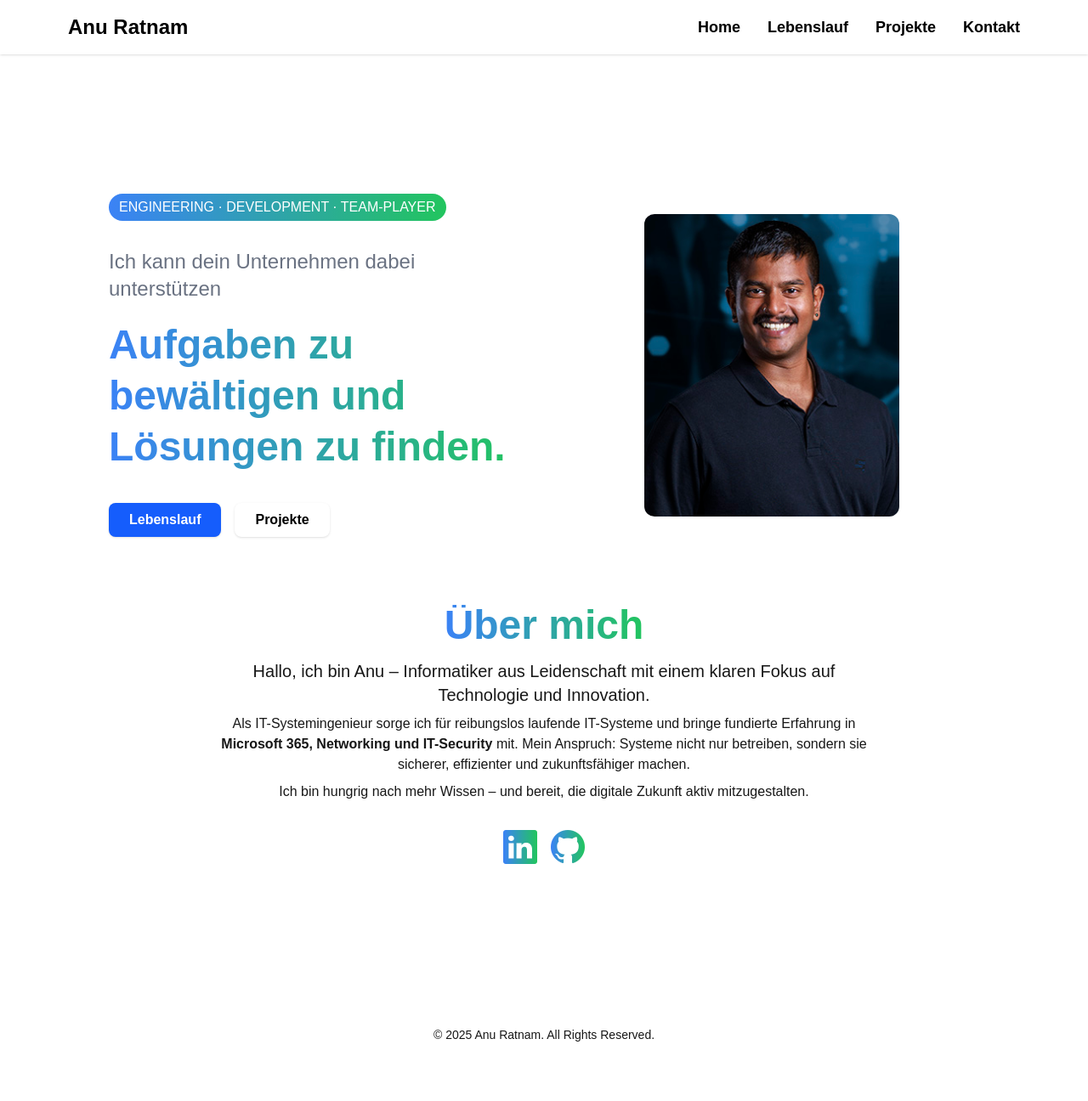
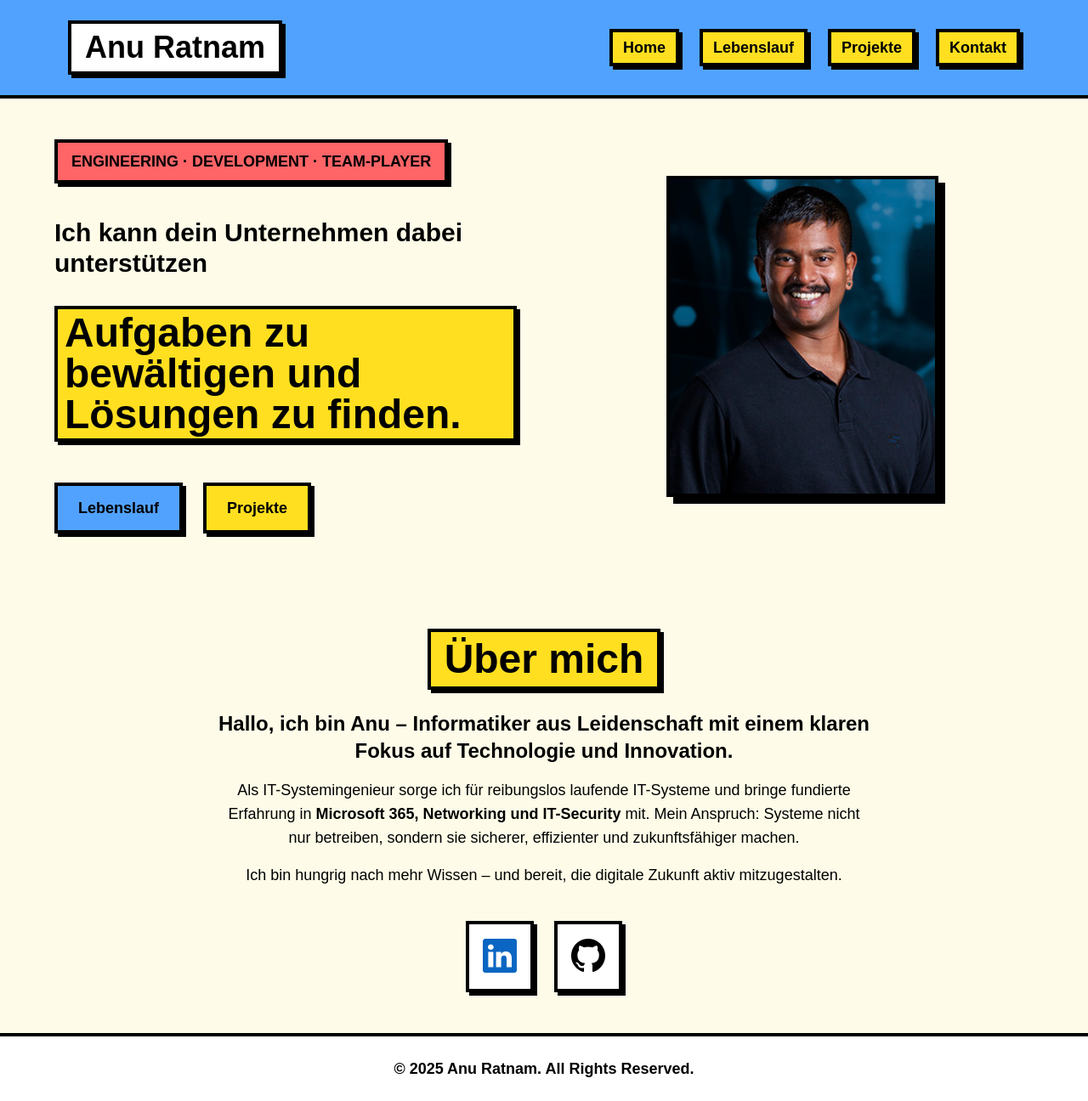
Before and after one commit to theroyalcoder/ratnam.ch, a Next.js app: page / in a window 1280 px wide. Shown: the whole page at 85% size. Before the commit the page ends 1244 px from the top, so only its background shows below. Built offline with nearby package versions, Linux system fonts and the light colour scheme.

Commit message:
Design change to Neo-Brutalism, curriculum-page boxes redesigned

```diff
--- a/app/globals.css
+++ b/app/globals.css
@@ -3,7 +3,7 @@
 
 :root {
   --background: #ffffff;
-  --foreground: #171717;
+  --foreground: #000000;
 }
 
 @theme inline {
@@ -13,12 +13,7 @@
   --font-mono: var(--font-geist-mono);
 }
 
-@media (prefers-color-scheme: dark) {
-  :root {
-    --background: #323232;
-    --foreground: #ededed;
-  }
-}
+
 
 body {
   background: var(--background);
--- a/app/layout.js
+++ b/app/layout.js
@@ -20,16 +20,16 @@ export const metadata = {
 export default function RootLayout({ children }) {
   return (
     <html lang="de">
-      <body className="font-sans min-h-screen flex flex-col">
+      <body className="font-sans min-h-screen flex flex-col bg-yellow-50">
         {/* Header / Navigation */}
-        <header className="w-full py-4 shadow flex items-center">
+        <header className="w-full py-6 border-b-4 border-black bg-blue-400 shadow-[8px_8px_0_0_#000]">
           <div className="flex w-full max-w-6xl mx-auto items-center justify-between px-4">
-            <Link href="/" className="text-2xl font-bold text-black dark:text-white hover:underline">Anu Ratnam</Link>
-            <nav className="flex gap-8 justify-end">
-              <Link href="/" className="text-navlink">Home</Link>
-              <Link href="/curriculum" className="text-navlink">Lebenslauf</Link>
-              <Link href="/projects" className="text-navlink">Projekte</Link>
-              <Link href="/contact" className="text-navlink">Kontakt</Link>
+            <Link href="/" className="text-4xl font-extrabold text-black bg-white px-4 py-2 border-4 border-black shadow-[4px_4px_0_0_#000]">Anu Ratnam</Link>
+            <nav className="flex gap-6">
+              <Link href="/" className="text-lg font-extrabold text-black bg-yellow-300 px-3 py-1 border-4 border-black shadow-[4px_4px_0_0_#000] hover:bg-yellow-400">Home</Link>
+              <Link href="/curriculum" className="text-lg font-extrabold text-black bg-yellow-300 px-3 py-1 border-4 border-black shadow-[4px_4px_0_0_#000] hover:bg-yellow-400">Lebenslauf</Link>
+              <Link href="/projects" className="text-lg font-extrabold text-black bg-yellow-300 px-3 py-1 border-4 border-black shadow-[4px_4px_0_0_#000] hover:bg-yellow-400">Projekte</Link>
+              <Link href="/contact" className="text-lg font-extrabold text-black bg-yellow-300 px-3 py-1 border-4 border-black shadow-[4px_4px_0_0_#000] hover:bg-yellow-400">Kontakt</Link>
             </nav>
           </div>
         </header>
@@ -40,7 +40,7 @@ export default function RootLayout({ children }) {
         </main>
 
         {/* Footer */}
-        <footer className="w-full py-4 text-center text-sm">
+        <footer className="w-full py-6 border-t-4 border-black bg-blue-400 text-black text-lg font-extrabold text-center shadow-[8px_8px_0_0_#000]">
           &copy; {new Date().getFullYear()} Anu Ratnam. All Rights Reserved.
         </footer>
       </body>
--- a/app/page.js
+++ b/app/page.js
@@ -4,54 +4,43 @@ import Image from "next/image";
 
 export default function Home() {
   return (
-    <div className="font-sans grid grid-rows-[20px_1fr_20px] min-h-screen p-8 pb-20 gap-16 sm:p-20">
-      <main className="row-start-2 flex flex-col w-full max-w-5xl mx-auto gap-12 items-center sm:items-start">
-        <div className="flex flex-col sm:flex-row gap-12 w-full">
+    <div className="font-sans min-h-screen bg-yellow-50 p-0">
+      <main className="flex flex-col w-full max-w-6xl mx-auto gap-16 items-center py-12">
+        <div className="flex flex-col md:flex-row gap-16 w-full">
           {/* Linke Seite: Text und Buttons */}
-          <div className="flex-1 flex flex-col gap-4 items-center sm:items-start">
-            <div className="mb-4">
-              <span className="badge my-gradient text-white uppercase rounded-full px-3 py-1 inline-block">
-                Engineering · Development · Team-Player
-              </span>
-            </div>
-            <div className="text-2xl text-gray-500 dark:text-white font-light">
-              Ich kann dein Unternehmen dabei unterstützen
-            </div>
-            <h1 className="text-4xl sm:text-5xl font-bold text-gradient inline-block leading-tight py-1">
-              Aufgaben zu bewältigen und Lösungen zu finden.
-            </h1>
-            <div className="flex gap-4 mt-4">
-              <Link href="/curriculum" className="rounded-lg bg-blue-600 text-white px-6 py-2 font-semibold shadow hover:bg-blue-700 transition-colors">Lebenslauf</Link>
-              <Link href="/projects" className="rounded-lg bg-white text-black px-6 py-2 font-semibold shadow hover:bg-blue-700 transition-colors">Projekte</Link>
+          <div className="flex-1 flex flex-col gap-6 items-center md:items-start">
+            <span className="bg-red-400 text-black border-4 border-black shadow-[4px_4px_0_0_#000] px-4 py-2 font-extrabold text-lg uppercase mb-4">Engineering · Development · Team-Player</span>
+            <div className="text-3xl font-extrabold text-black mb-2">Ich kann dein Unternehmen dabei unterstützen</div>
+            <h1 className="text-5xl font-extrabold text-black bg-yellow-300 border-4 border-black shadow-[4px_4px_0_0_#000] px-2 py-1 mb-4">Aufgaben zu bewältigen und Lösungen zu finden.</h1>
+            <div className="flex gap-6 mt-2">
+              <Link href="/curriculum" className="bg-blue-400 text-black border-4 border-black shadow-[4px_4px_0_0_#000] px-6 py-3 font-extrabold text-lg hover:bg-blue-500">Lebenslauf</Link>
+              <Link href="/projects" className="bg-yellow-300 text-black border-4 border-black shadow-[4px_4px_0_0_#000] px-6 py-3 font-extrabold text-lg hover:bg-yellow-400">Projekte</Link>
             </div>
           </div>
           {/* Rechte Seite: Bild */}
           <div className="flex-1 min-w-[200px] flex justify-center items-center">
-            <Image src="/profile.png" alt="profile picture" width={300} height={300} priority className="rounded-xl" />
+            <Image src="/profile.png" alt="profile picture" width={320} height={320} priority className="border-4 border-black shadow-[8px_8px_0_0_#000]" />
           </div>
         </div>
 
         {/* Über mich Block unterhalb */}
-        <div className="w-full max-w-3xl mx-auto mt-8">
+        <div className="w-full max-w-3xl mx-auto mt-12">
           <div className="w-full flex flex-col items-center text-center">
-            <strong className="text-gradient text-5xl font-bold mb-4">Über mich</strong>
-            <div className="text-xl mb-2 text-center">Hallo, ich bin Anu – Informatiker aus Leidenschaft mit einem klaren Fokus auf Technologie und Innovation.</div>
-            <div className="text-l mb-2 text-center">Als IT-Systemingenieur sorge ich für reibungslos laufende IT-Systeme und bringe fundierte Erfahrung in <strong>Microsoft 365, Networking und IT-Security</strong> mit. Mein Anspruch: Systeme nicht nur betreiben, sondern sie sicherer, effizienter und zukunftsfähiger machen.</div>
-            <div className="text-l mb-2 text-center">Ich bin hungrig nach mehr Wissen – und bereit, die digitale Zukunft aktiv mitzugestalten.</div>
-            <div className="mt-4 flex gap-4 justify-center">
-              <a className="text-gradient" href="https://www.linkedin.com/in/anusanth-nagaratnam-130324a2/" target="_blank">
-                <i className="bi bi-linkedin" style={{ fontSize: '2.5rem' }}></i>
+            <strong className="text-5xl font-extrabold text-black bg-yellow-300 border-4 border-black shadow-[4px_4px_0_0_#000] px-4 py-2 mb-6">Über mich</strong>
+            <div className="text-2xl font-bold text-black mb-4">Hallo, ich bin Anu – Informatiker aus Leidenschaft mit einem klaren Fokus auf Technologie und Innovation.</div>
+            <div className="text-lg text-black mb-4">Als IT-Systemingenieur sorge ich für reibungslos laufende IT-Systeme und bringe fundierte Erfahrung in <strong>Microsoft 365, Networking und IT-Security</strong> mit. Mein Anspruch: Systeme nicht nur betreiben, sondern sie sicherer, effizienter und zukunftsfähiger machen.</div>
+            <div className="text-lg text-black mb-4">Ich bin hungrig nach mehr Wissen – und bereit, die digitale Zukunft aktiv mitzugestalten.</div>
+            <div className="mt-6 flex gap-6 justify-center">
+              <a className="bg-white border-4 border-black shadow-[4px_4px_0_0_#000] px-4 py-2" href="https://www.linkedin.com/in/anusanth-nagaratnam-130324a2/" target="_blank">
+                <i className="bi bi-linkedin" style={{ fontSize: '2.5rem', color: '#0A66C2' }}></i>
               </a>
-              <a className="text-gradient" href="https://github.com/theroyalcoder" target="_blank">
-                <i className="bi bi-github" style={{ fontSize: '2.5rem' }}></i>
+              <a className="bg-white border-4 border-black shadow-[4px_4px_0_0_#000] px-4 py-2" href="https://github.com/theroyalcoder" target="_blank">
+                <i className="bi bi-github" style={{ fontSize: '2.5rem', color: '#000' }}></i>
               </a>
             </div>
           </div>
         </div>
-
       </main>
-      <footer className="row-start-3 flex gap-[24px] flex-wrap items-center justify-center">
-      </footer>
     </div>
   );
 }
--- a/app/projects/page.js
+++ b/app/projects/page.js
@@ -29,22 +29,22 @@ const projects = [
 
 export default function ProjectsPage() {
     return (
-        <main className="max-w-4xl mx-auto py-12 px-4">
-            <h1 className="text-3xl font-bold mb-8">Überzeuge dich von meinen Projekten.</h1>
-            <div className="grid md:grid-cols-2 gap-8">
+        <main className="max-w-6xl mx-auto py-16 px-0 bg-yellow-50">
+            <h1 className="text-5xl font-extrabold text-black bg-yellow-300 border-4 border-black shadow-[4px_4px_0_0_#000] px-4 py-2 mb-12 text-center">Überzeuge dich von meinen Projekten.</h1>
+            <div className="grid md:grid-cols-2 gap-12">
                 {projects.map((project) => (
-                    <div key={project.id} className="bg-white rounded shadow p-4">
-                        <div className="relative w-full h-40 mb-4">
+                    <div key={project.id} className="bg-white border-4 border-black shadow-[8px_8px_0_0_#000] p-6 flex flex-col">
+                        <div className="relative w-full h-48 mb-6 border-4 border-black shadow-[4px_4px_0_0_#000] bg-yellow-100">
                             <Image
                                 src={project.image}
                                 alt={project.title}
                                 layout="fill"
                                 objectFit="contain"
-                                className="rounded"
+                                className=""
                             />
                         </div>
-                        <h2 className="text-xl text-gray-600 font-semibold mb-2">{project.title}</h2>
-                        <p className="text-gray-600">{project.description}</p>
+                        <h2 className="text-2xl font-extrabold text-black mb-4">{project.title}</h2>
+                        <p className="text-lg text-black flex-1">{project.description}</p>
                     </div>
                 ))}
             </div>
```
Also changed, not shown: app/curriculum/page.js (+13 -21 lines).
